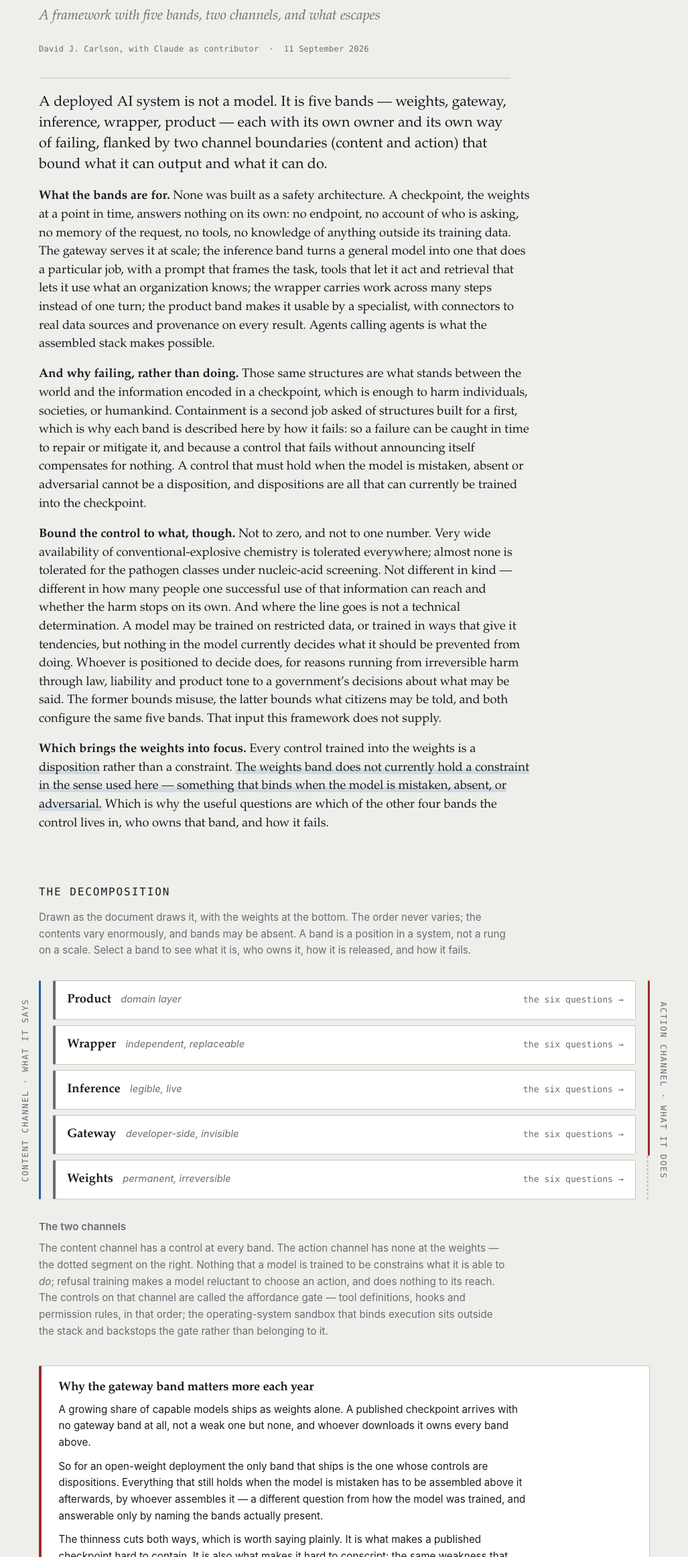
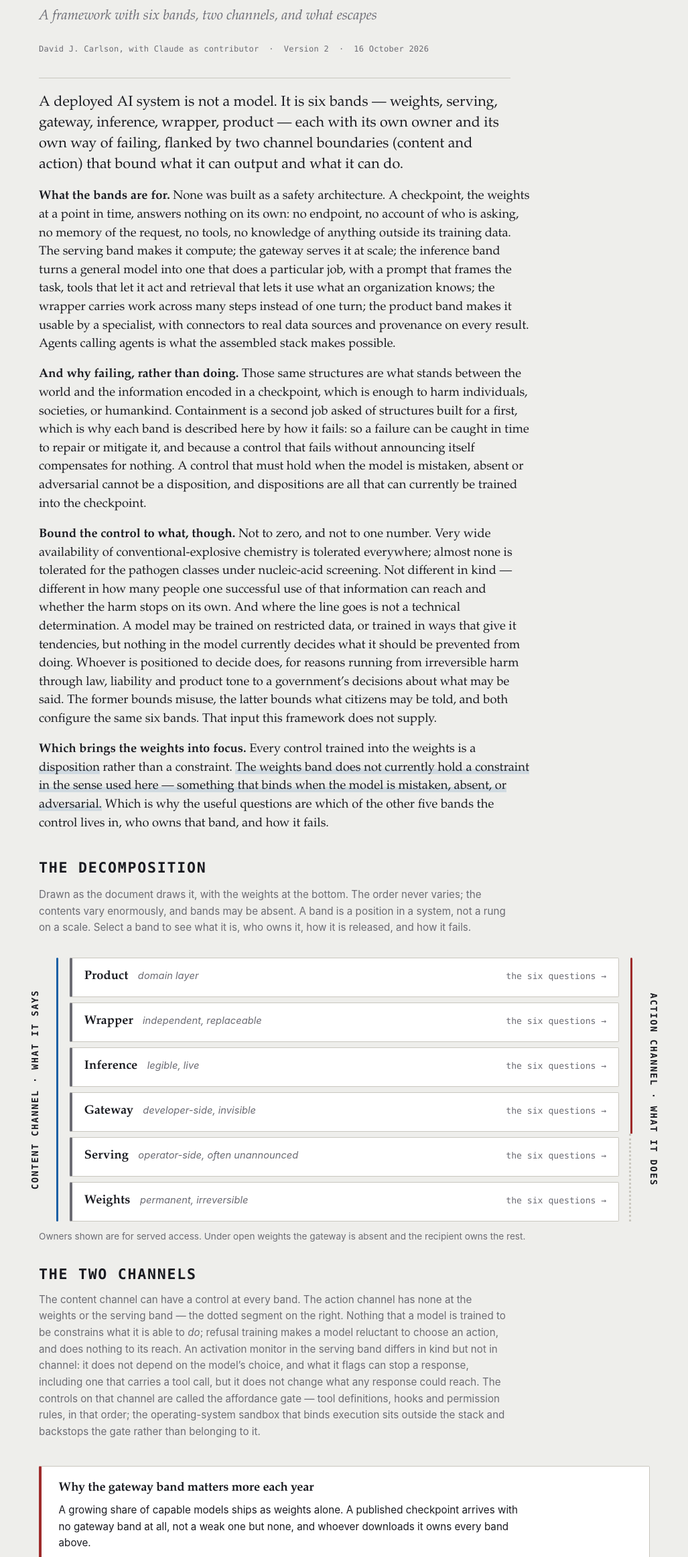
Before and after one commit to djc2002us/where-control-lives, a plain HTML site: page index.html in a window 1280 px wide. Shown: the part 175-2500 px from the top of the page at 67% size, without its empty margins (126-1153 px from the left). Drawn offline with Linux system fonts and the light colour scheme.

Commit message:
V2 release on 16 Oct 2026

```diff
--- a/index.html
+++ b/index.html
@@ -4,7 +4,7 @@
 <meta charset="utf-8">
 <meta name="viewport" content="width=device-width, initial-scale=1">
 <title>Where Control Lives in an AI System</title>
-<meta name="description" content="A framework with five bands, two channels, and what escapes. A band-by-band account of where control sits in a deployed AI system, who can change it, and what governance instruments miss.">
+<meta name="description" content="A framework with six bands, two channels, and what escapes. A band-by-band account of where control sits in a deployed AI system, who can change it, and what governance instruments miss.">
 <style>
 :root{
   --ink:#1A1B21;
@@ -35,9 +35,10 @@ h1,h2,h3{font-family:var(--display);font-weight:600;line-height:1.15;letter-spac
   font-family:var(--mono);font-size:1rem;letter-spacing:.12em;text-transform:uppercase;
   color:var(--ink);margin:0 0 .8rem
 }
+section > .eyebrow{font-size:1.35rem;font-weight:700;letter-spacing:.08em;margin:0 0 .6rem}
 
 /* ---------- hero ---------- */
-header{padding:5rem 0 2.5rem}
+header{padding:5rem 0 1.2rem}
 h1{font-size:clamp(1.9rem,4.4vw,2.9rem)}
 .sub{font-size:clamp(1.05rem,2.4vw,1.3rem);color:var(--gray);margin:.7rem 0 0;font-family:var(--display);font-style:italic}
 .byline{font-family:var(--mono);font-size:.75rem;color:var(--gray);margin:1.4rem 0 0;letter-spacing:.02em}
@@ -49,21 +50,21 @@ h1{font-size:clamp(1.9rem,4.4vw,2.9rem)}
 .claim-2{border-top:0;padding-top:0;margin-top:1.1rem;font-size:clamp(1rem,2.1vw,1.15rem);color:var(--ink);max-width:46rem;line-height:1.5}
 
 /* ---------- the stack (signature) ---------- */
-.stack-sec{padding:2.2rem 0 1rem}
+.stack-sec{padding:1rem 0 1rem}
 .stack-lead{max-width:var(--measure);color:var(--gray);font-size:.95rem;margin:0 0 2rem}
-.stack{display:grid;grid-template-columns:auto 1fr auto;gap:0 1.1rem;align-items:stretch}
+.stack{display:grid;grid-template-columns:auto 1fr auto;gap:0 1.1rem;align-items:stretch;padding:0 1.6rem}
 .rail{width:3px;border-radius:2px;position:relative}
 .rail span{
-  position:absolute;top:50%;font-family:var(--mono);font-size:.78rem;letter-spacing:.13em;
-  text-transform:uppercase;white-space:nowrap;color:var(--gray)
+  position:absolute;top:50%;font-family:var(--mono);font-size:.85rem;font-weight:600;letter-spacing:.13em;
+  text-transform:uppercase;white-space:nowrap;color:var(--ink)
 }
 .rail-c{background:var(--content)}
-.rail-c span{right:calc(100% + .6rem);transform:translateY(-50%) rotate(180deg);writing-mode:vertical-rl}
-.rail-a span{left:calc(100% + .6rem);transform:translateY(-50%);writing-mode:vertical-rl}
-/* the action rail is drawn as segments so it can stop short of the weights band */
-.rail-a{background:linear-gradient(var(--action) 0 0) no-repeat;background-size:100% 80%;background-position:top}
+.rail-c span{right:calc(100% + 1.3rem);transform:translateY(-50%) rotate(180deg);writing-mode:vertical-rl}
+.rail-a span{left:calc(100% + 1.3rem);transform:translateY(-50%);writing-mode:vertical-rl}
+/* the action rail is drawn as segments so it can stop short of the serving and weights bands */
+.rail-a{background:linear-gradient(var(--action) 0 0) no-repeat;background-size:100% 66.7%;background-position:top}
 .rail-a::after{
-  content:"";position:absolute;left:-2.5px;bottom:0;width:8px;height:20%;
+  content:"";position:absolute;left:-2.5px;bottom:0;width:8px;height:33.3%;
   border-left:3px dotted var(--rule)
 }
 .bands{display:flex;flex-direction:column;gap:.5rem}
@@ -95,7 +96,7 @@ h1{font-size:clamp(1.9rem,4.4vw,2.9rem)}
 .motive p:last-child{margin-bottom:0}
 
 /* ---------- questions ---------- */
-.q-sec{padding:4rem 0 1rem}
+.q-sec{padding:1.4rem 0 1rem}
 .qs{list-style:none;margin:1.8rem 0 0;padding:0;counter-reset:q;
   display:grid;grid-template-columns:repeat(auto-fit,minmax(15rem,1fr));gap:1px;background:var(--rule);border:1px solid var(--rule)}
 .qs li{background:var(--paper);padding:1.1rem 1.2rem;counter-increment:q}
@@ -104,7 +105,7 @@ h1{font-size:clamp(1.9rem,4.4vw,2.9rem)}
 .qs span{font-size:.95rem;color:var(--gray)}
 
 /* ---------- get it ---------- */
-.get{padding:2.6rem 0 1rem}
+.get{padding:1.4rem 0 1rem}
 .cards{display:grid;grid-template-columns:repeat(auto-fit,minmax(16rem,1fr));gap:1rem;margin-top:1.8rem}
 .card{background:#fff;border:1px solid var(--rule);border-radius:2px;padding:1.3rem;display:flex;flex-direction:column}
 .card h3{font-size:1.15rem}
@@ -119,7 +120,7 @@ h1{font-size:clamp(1.9rem,4.4vw,2.9rem)}
 .card a:hover{border-bottom-color:var(--ink)}
 
 /* ---------- gaps ---------- */
-.gaps{padding:2.6rem 0 1rem}
+.gaps{padding:1.4rem 0 1rem}
 .gaps ol{margin:1.6rem 0 0;padding:0;list-style:none;max-width:46rem}
 .gaps li{border-top:1px solid var(--rule);padding:.85rem 0;display:grid;grid-template-columns:1.4rem 1fr;gap:.9rem}
 .gaps li:last-child{border-bottom:1px solid var(--rule)}
@@ -132,7 +133,8 @@ footer p{margin:.3rem 0}
 .note{font-family:var(--mono);font-size:.8rem;letter-spacing:.06em}
 
 @media (max-width:640px){
-  .stack{grid-template-columns:auto 1fr;gap:0 .8rem}
+  .stack{grid-template-columns:auto 1fr;gap:0 .8rem;padding:0}
+  section > .eyebrow{font-size:1.15rem}
   .rail-a{display:none}
   .rail-c span,.rail-a span{display:none}
   .detail dl{grid-template-columns:1fr;gap:.1rem .5rem}
@@ -153,17 +155,17 @@ footer p{margin:.3rem 0}
 <header>
   <p class="eyebrow">Technical &amp; policy paper</p>
   <h1>Where Control Lives in an AI System</h1>
-  <p class="sub">A framework with five bands, two channels, and what escapes</p>
-  <p class="byline">David J. Carlson, with Claude as contributor &nbsp;&middot;&nbsp; 11 September 2026</p>
-  <p class="claim">A deployed AI system is not a model. It is five bands &mdash; weights, gateway, inference, wrapper, product &mdash; each with its own owner and its own way of failing, flanked by two channel boundaries (content and action) that bound what it can output and what it can do.</p>
+  <p class="sub">A framework with six bands, two channels, and what escapes</p>
+  <p class="byline">David J. Carlson, with Claude as contributor &nbsp;&middot;&nbsp; Version 2 &nbsp;&middot;&nbsp; 16 October 2026</p>
+  <p class="claim">A deployed AI system is not a model. It is six bands &mdash; weights, serving, gateway, inference, wrapper, product &mdash; each with its own owner and its own way of failing, flanked by two channel boundaries (content and action) that bound what it can output and what it can do.</p>
 
-  <p class="claim claim-2"><b>What the bands are for.</b> None was built as a safety architecture. A checkpoint, the weights at a point in time, answers nothing on its own: no endpoint, no account of who is asking, no memory of the request, no tools, no knowledge of anything outside its training data. The gateway serves it at scale; the inference band turns a general model into one that does a particular job, with a prompt that frames the task, tools that let it act and retrieval that lets it use what an organization knows; the wrapper carries work across many steps instead of one turn; the product band makes it usable by a specialist, with connectors to real data sources and provenance on every result. Agents calling agents is what the assembled stack makes possible.</p>
+  <p class="claim claim-2"><b>What the bands are for.</b> None was built as a safety architecture. A checkpoint, the weights at a point in time, answers nothing on its own: no endpoint, no account of who is asking, no memory of the request, no tools, no knowledge of anything outside its training data. The serving band makes it compute; the gateway serves it at scale; the inference band turns a general model into one that does a particular job, with a prompt that frames the task, tools that let it act and retrieval that lets it use what an organization knows; the wrapper carries work across many steps instead of one turn; the product band makes it usable by a specialist, with connectors to real data sources and provenance on every result. Agents calling agents is what the assembled stack makes possible.</p>
 
   <p class="claim claim-2"><b>And why failing, rather than doing.</b> Those same structures are what stands between the world and the information encoded in a checkpoint, which is enough to harm individuals, societies, or humankind. Containment is a second job asked of structures built for a first, which is why each band is described here by how it fails: so a failure can be caught in time to repair or mitigate it, and because a control that fails without announcing itself compensates for nothing. A control that must hold when the model is mistaken, absent or adversarial cannot be a disposition, and dispositions are all that can currently be trained into the checkpoint.</p>
 
-  <p class="claim claim-2"><b>Bound the control to what, though.</b> Not to zero, and not to one number. Very wide availability of conventional-explosive chemistry is tolerated everywhere; almost none is tolerated for the pathogen classes under nucleic-acid screening. Not different in kind &mdash; different in how many people one successful use of that information can reach and whether the harm stops on its own. And where the line goes is not a technical determination. A model may be trained on restricted data, or trained in ways that give it tendencies, but nothing in the model currently decides what it should be prevented from doing. Whoever is positioned to decide does, for reasons running from irreversible harm through law, liability and product tone to a government&rsquo;s decisions about what may be said. The former bounds misuse, the latter bounds what citizens may be told, and both configure the same five bands. That input this framework does not supply.</p>
+  <p class="claim claim-2"><b>Bound the control to what, though.</b> Not to zero, and not to one number. Very wide availability of conventional-explosive chemistry is tolerated everywhere; almost none is tolerated for the pathogen classes under nucleic-acid screening. Not different in kind &mdash; different in how many people one successful use of that information can reach and whether the harm stops on its own. And where the line goes is not a technical determination. A model may be trained on restricted data, or trained in ways that give it tendencies, but nothing in the model currently decides what it should be prevented from doing. Whoever is positioned to decide does, for reasons running from irreversible harm through law, liability and product tone to a government&rsquo;s decisions about what may be said. The former bounds misuse, the latter bounds what citizens may be told, and both configure the same six bands. That input this framework does not supply.</p>
 
-  <p class="claim claim-2"><b>Which brings the weights into focus.</b> Every control trained into the weights is a <em>disposition</em> rather than a constraint. <em>The weights band does not currently hold a constraint in the sense used here &mdash; something that binds when the model is mistaken, absent, or adversarial.</em> Which is why the useful questions are which of the other four bands the control lives in, who owns that band, and how it fails.</p>
+  <p class="claim claim-2"><b>Which brings the weights into focus.</b> Every control trained into the weights is a <em>disposition</em> rather than a constraint. <em>The weights band does not currently hold a constraint in the sense used here &mdash; something that binds when the model is mistaken, absent, or adversarial.</em> Which is why the useful questions are which of the other five bands the control lives in, who owns that band, and how it fails.</p>
 
   </header>
 
@@ -176,16 +178,17 @@ footer p{margin:.3rem 0}
     <div class="bands" id="bands"></div>
     <div class="rail rail-a" aria-hidden="true"><span>Action channel &middot; what it does</span></div>
   </div>
+  <p class="stack-lead" style="margin:.7rem 0 0;font-size:.85rem;max-width:none">Owners shown are for served access. Under open weights the gateway is absent and the recipient owns the rest.</p>
 
-  <p class="stack-lead" style="margin:1.8rem 0 .5rem;font-weight:600">The two channels</p>
+  <p class="eyebrow" style="margin:1.8rem 0 .5rem">The two channels</p>
   <p class="stack-lead" style="margin-top:0">
-    The content channel has a control at every band. The action channel has none at the weights &mdash; the dotted segment on the right. Nothing that a model is trained to be constrains what it is able to <em>do</em>; refusal training makes a model reluctant to choose an action, and does nothing to its reach. The controls on that channel are called the affordance gate &mdash; tool definitions, hooks and permission rules, in that order; the operating-system sandbox that binds execution sits outside the stack and backstops the gate rather than belonging to it.
+    The content channel can have a control at every band. The action channel has none at the weights or the serving band &mdash; the dotted segment on the right. Nothing that a model is trained to be constrains what it is able to <em>do</em>; refusal training makes a model reluctant to choose an action, and does nothing to its reach. An activation monitor in the serving band differs in kind but not in channel: it does not depend on the model&rsquo;s choice, and what it flags can stop a response, including one that carries a tool call, but it does not change what any response could reach. The controls on that channel are called the affordance gate &mdash; tool definitions, hooks and permission rules, in that order; the operating-system sandbox that binds execution sits outside the stack and backstops the gate rather than belonging to it.
   </p>
 
   <div class="motive">
     <h3>Why the gateway band matters more each year</h3>
     <p>A growing share of capable models ships as weights alone. A published checkpoint arrives with no gateway band at all, not a weak one but none, and whoever downloads it owns every band above.</p>
-    <p>So for an open-weight deployment the only band that ships is the one whose controls are dispositions. Everything that still holds when the model is mistaken has to be assembled above it afterwards, by whoever assembles it &mdash; a different question from how the model was trained, and answerable only by naming the bands actually present.</p>
+    <p>So for an open-weight deployment the only band that ships is the one whose controls are dispositions. Everything that still holds when the model is mistaken has to be assembled above it afterward, by whoever assembles it &mdash; a different question from how the model was trained, and answerable only by naming the bands actually present.</p>
     <p>The thinness cuts both ways, which is worth saying plainly. It is what makes a published checkpoint hard to contain. It is also what makes it hard to conscript: the same weakness that defeats a safety disposition defeats an imposed account of what may be said.</p>
   </div>
 </section>
@@ -212,18 +215,33 @@ footer p{margin:.3rem 0}
     <div class="card">
       <h3>The paper</h3>
       <p>An introduction, fifteen sections and six appendices, including a terminology appendix that separates the senses of <i>routing</i>, <i>serving</i>, <i>harness</i>, <i>permission</i> and <i>policy</i>.</p>
-      <a href="where-control-lives.pdf">Download (PDF, 128 pages)</a>
+      <a href="where-control-lives.pdf">Download (PDF, 137 pages)</a>
+      <a class="alt" href="where-control-lives-v1.pdf">or Version 1 (11 September 2026, five bands)</a>
     </div>
     <div class="card">
       <h3>The deck</h3>
       <p>The same argument as slides, with the diagrams at presentation size. </p>
-      <a href="where-control-lives-deck.pdf">Download (PDF, 51 slides)</a>
+      <a href="where-control-lives-deck.pdf">Download (PDF, 52 slides)</a>
       <a class="alt" href="where-control-lives-deck.pptx">or PPTX, to present or reuse</a>
     </div>
   </div>
 </section>
 
-<section class="get">
+<section class="gaps">
+  <p class="eyebrow">Version 2 &middot; 16 October 2026</p>
+  <h2>What changed in Version 2</h2>
+  <p class="stack-lead" style="margin-top:.8rem;color:var(--ink)">Version 2 adds a sixth band. The first edition, dated 11 September 2026, described five: weights, gateway, inference, wrapper and product. It placed the software that serves a checkpoint outside all of them, on the ground that it held no controls of its own. That no longer holds. Operators now place controls there on their own authority: activation monitors that read a running model&rsquo;s internal state, sampling changes such as watermarking, and cached computation the caller does not control. Version 2 sets these in a serving band, owned by the operator, between the weights and the gateway. The central claim is unchanged: a control that must hold when the model is mistaken, absent or adversarial cannot be a disposition.</p>
+  <p class="stack-lead" style="margin:0;color:var(--ink)">Four other changes run through the document:</p>
+  <ol>
+    <li><span class="num">&mdash;</span><div><b>Change notice.</b><span>The first edition said gateway changes reach deployments without anyone being told. Version 2 says notice of gateway and serving changes is at the owner&rsquo;s discretion. Some developers and operators announce changes, and nothing requires them to.</span></div></li>
+    <li><span class="num">&mdash;</span><div><b>Content-channel layers.</b><span>The content channel still has five layers in every served deployment. Version 2 adds a sixth, an activation monitor in the serving band, which is present only where an operator runs one, and so is not counted among the five.</span></div></li>
+    <li><span class="num">&mdash;</span><div><b>Subsection numbers.</b><span>Subsections are now numbered (4.2, C.1) so passages can be cited precisely. Please cite this edition as Version 2.</span></div></li>
+    <li><span class="num">&mdash;</span><div><b>New material.</b><span>A model that sets up and runs copies of itself, as the extreme case for the serving band; why a model&rsquo;s knowledge needs more containing than the same knowledge in a person; the framework&rsquo;s adversaries in one list; and several new definitions and comparisons with current practice.</span></div></li>
+  </ol>
+  <p class="stack-lead" style="margin:1rem 0 0">The first edition remains available <a href="where-control-lives-v1.pdf">here</a>.</p>
+</section>
+
+<section class="get" style="padding-top:.2rem">
 <p class="eyebrow">Companion paper</p>
 <h2>Agent Instantiation and Control Placement</h2>
 <div class="cards">
@@ -257,7 +275,7 @@ const BANDS = [
     is:"The domain layer the stack makes possible: a shared workspace that holds state across a long task, like a research workbench or case file; orchestration and compute for long-running, multi-step execution; scoped connectors to specialist data sources, with domain procedure encoded as skills; and auditable artifacts, traceable and reviewable, with provenance attached to every result.",
     observe:"The deployer and its customer.",
     reach:"Credential scope \u2014 not a stage of the affordance gate but a bound on every stage at once.",
-    holds:"Credential scope holds. Step-wise review does not: nobody meaningfully reviews step four hundred.",
+    holds:"Credential scope holds. Stepwise review does not: nobody meaningfully reviews step four hundred.",
     fail:"Silently, through scope and duration. A connector or token scoped more widely than the task turns every other control into a formality, and on a run long enough, nobody reviews step four hundred." },
   { name:"Wrapper", tag:"independent, replaceable",
     owner:"Deployer or platform", revise:"Versioned, forkable, and often invisible to the user",
@@ -274,12 +292,19 @@ const BANDS = [
     holds:"No. The system prompt recedes under depth, and material still inside the context window stops influencing the next decision.",
     fail:"By being talked around, by receding under depth, and by where it lands in the payload the harness assembles." },
   { name:"Gateway", tag:"developer-side, invisible",
-    owner:"Model developer. Absent entirely from an open-weight release.", revise:"Unannounced, unversioned, and it reaches everyone",
+    owner:"Model developer. Absent entirely from an open-weight release.", revise:"Often unannounced, unversioned, and it reaches everyone",
     is:"The developer-owned stratum between the request and the weights: classifiers, model routing and substitution, account enforcement. Invisible to the deployer and non-swappable.",
     observe:"The model developer only, and only where the band exists at all.",
     reach:"The content channel. On the action channel, rate limits and account enforcement bound repetition rather than reach.",
     holds:"Yes. Every request is screened alike, at minute one and at hour forty.",
-    fail:"Silently, and it is the only band its owner can revise after deployment without notice. No release event exists for a rule to attach to." },
+    fail:"Silently, and it is one of two bands its owner can revise after deployment without notice; the serving band is the other. There may be no release event for a rule to attach to." },
+  { name:"Serving", tag:"operator-side, often unannounced",
+    owner:"The operator: the developer when served, the recipient under open weights, the platform where one is interposed.", revise:"A new serving version or configuration, announced only at the operator\u2019s discretion",
+    is:"What makes a checkpoint compute: the code and numerics that run its layers, the sampling that turns a ranking into a token, monitors that read the running model\u2019s activations, and computation cached between requests. The serving stack is its substance, as the harness is the wrapper\u2019s. Its controls act per token, on a loop the gateway never sees.",
+    observe:"The operator only.",
+    reach:"The content channel only: which tokens can be produced, and what the activations show.",
+    holds:"Yes, for what is computed per token. Cached state persists, and ages under an eviction policy the caller does not set.",
+    fail:"Silently, as changed behavior with no change of checkpoint or prompt. A probe trained on one checkpoint goes stale when another is substituted." },
   { name:"Weights", tag:"permanent, irreversible",
     owner:"Model developer", revise:"Announced, dated \u2014 and once published, never",
     is:"A checkpoint: a specific set of parameter values. Architecture, pretraining data, base model and post-training alignment are stages of its production, not components running at request time.",
```
Also changed, not shown: 4 other files.
